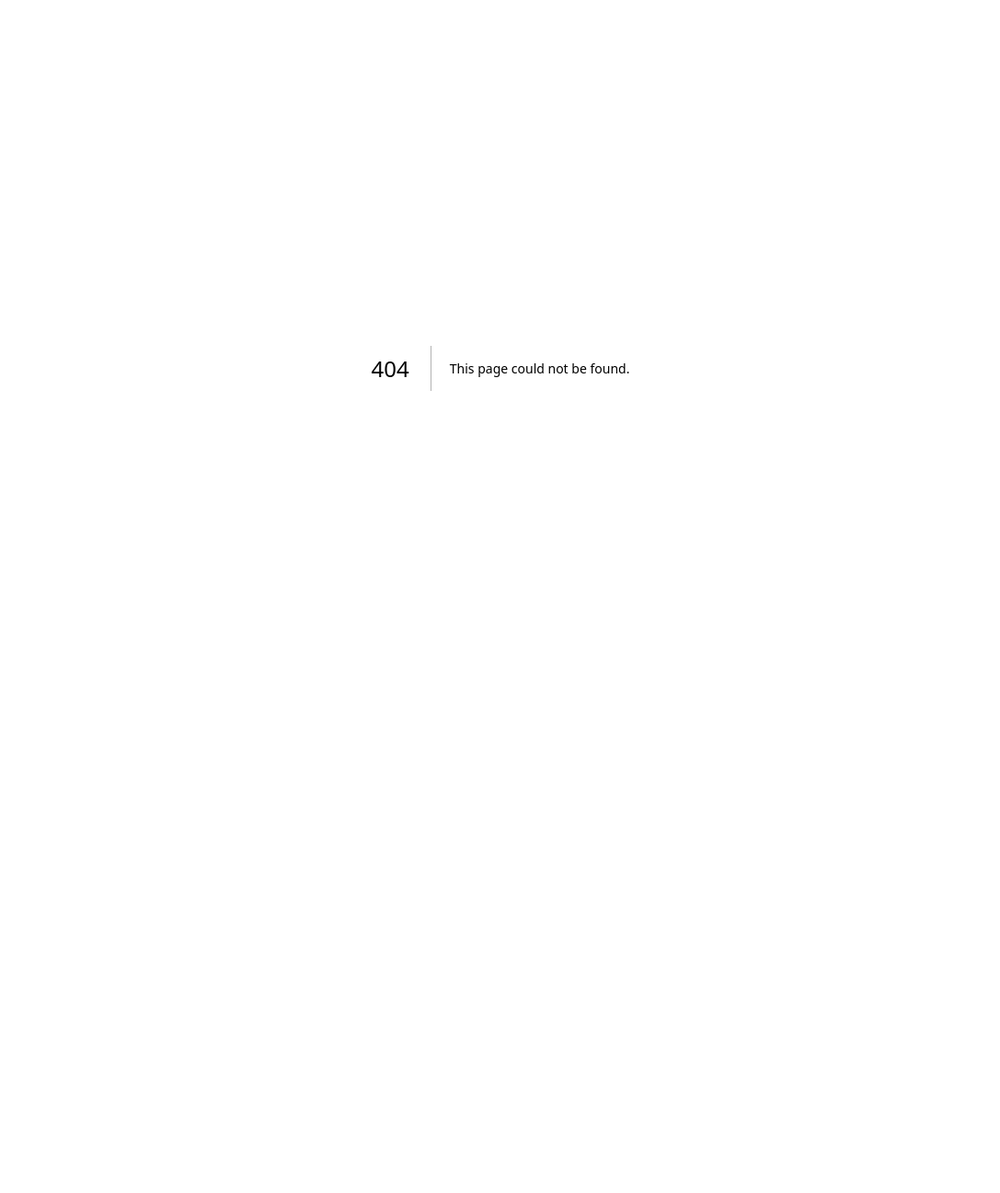
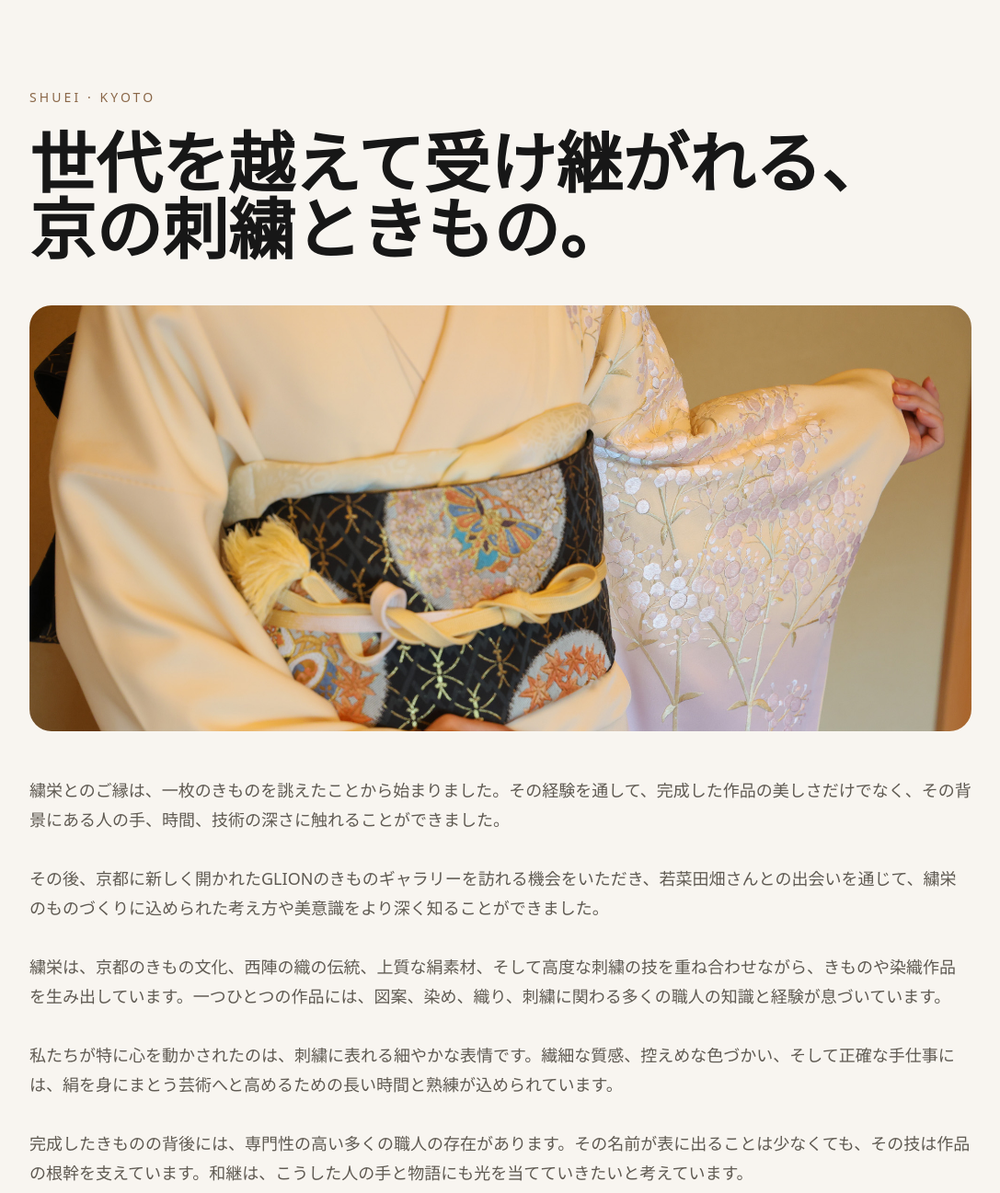
Before and after one commit to Watsugi/watsugi-website, a Next.js app: page /jp/artisans/shuei in a window 1280 px wide. Before the commit this address had no page. Shown: the top 1297 px of the page at 92% size, without its empty margins (96-1183 px from the left). Before the commit the page ends 800 px from the top, so only its background shows below. Built offline with nearby package versions, Linux system fonts and the light colour scheme.

Commit message:
Create Japanese Shuei page

```diff
--- /dev/null
+++ b/app/jp/artisans/shuei/page.tsx
@@ -0,0 +1,71 @@
+import Image from "next/image";
+
+export default function ShueiJapanesePage() {
+  return (
+    <main className="min-h-screen bg-[#F8F5F0] text-[#171717]">
+      <section className="px-8 py-24 md:px-16 lg:px-24">
+        <div className="mx-auto max-w-5xl">
+          <p className="mb-6 text-sm tracking-[0.22em] text-[#8A6748]">
+            SHUEI · KYOTO
+          </p>
+
+          <h1 className="mb-10 text-5xl font-semibold leading-tight md:text-7xl">
+            世代を越えて受け継がれる、
+            <br />
+            京の刺繍ときもの。
+          </h1>
+
+          <div className="mt-12 mb-12 overflow-hidden rounded-3xl">
+            <Image
+              src="/images/shuei/hero.jpg"
+              alt="Shuei kimono embroidery"
+              width={1600}
+              height={900}
+              className="h-auto w-full object-cover"
+              priority
+            />
+          </div>
+
+          <div className="space-y-8 text-lg leading-8 text-[#5F5A52]">
+            <p>
+              繍栄とのご縁は、一枚のきものを誂えたことから始まりました。その経験を通して、完成した作品の美しさだけでなく、その背景にある人の手、時間、技術の深さに触れることができました。
+            </p>
+
+            <p>
+              その後、京都に新しく開かれたGLIONのきものギャラリーを訪れる機会をいただき、若菜田畑さんとの出会いを通じて、繍栄のものづくりに込められた考え方や美意識をより深く知ることができました。
+            </p>
+
+            <p>
+              繍栄は、京都のきもの文化、西陣の織の伝統、上質な絹素材、そして高度な刺繍の技を重ね合わせながら、きものや染織作品を生み出しています。一つひとつの作品には、図案、染め、織り、刺繍に関わる多くの職人の知識と経験が息づいています。
+            </p>
+
+            <p>
+              私たちが特に心を動かされたのは、刺繍に表れる細やかな表情です。繊細な質感、控えめな色づかい、そして正確な手仕事には、絹を身にまとう芸術へと高めるための長い時間と熟練が込められています。
+            </p>
+
+            <p>
+              完成したきものの背後には、専門性の高い多くの職人の存在があります。その名前が表に出ることは少なくても、その技は作品の根幹を支えています。和継は、こうした人の手と物語にも光を当てていきたいと考えています。
+            </p>
+
+            <p>
+              繍栄は、和継が大切にしたい「生きた手仕事」を象徴する存在です。美しさは見た目だけにあるのではなく、その背景にある人、工程、継承されてきた文化の中にあります。
+            </p>
+          </div>
+
+          <blockquote className="mt-16 border-l-4 border-[#8A6748] pl-6 italic text-xl">
+            “日本の手仕事の美しさは、完成した作品だけでなく、それを作り続ける人々の中にもあります。”
+          </blockquote>
+
+          <div className="mt-12">
+            <a
+              href="/jp#artisans"
+              className="inline-block rounded-full border border-black/20 px-6 py-3 text-sm transition hover:bg-black hover:text-white"
+            >
+              ← 職人の物語へ戻る
+            </a>
+          </div>
+        </div>
+      </section>
+    </main>
+  );
+}
```
